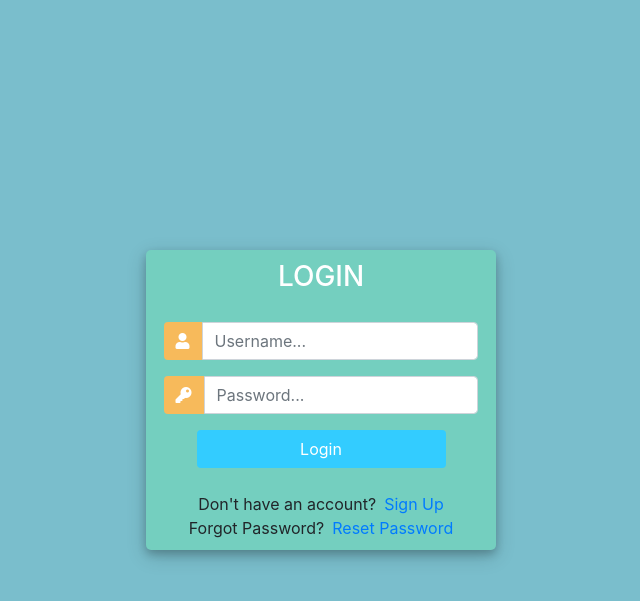
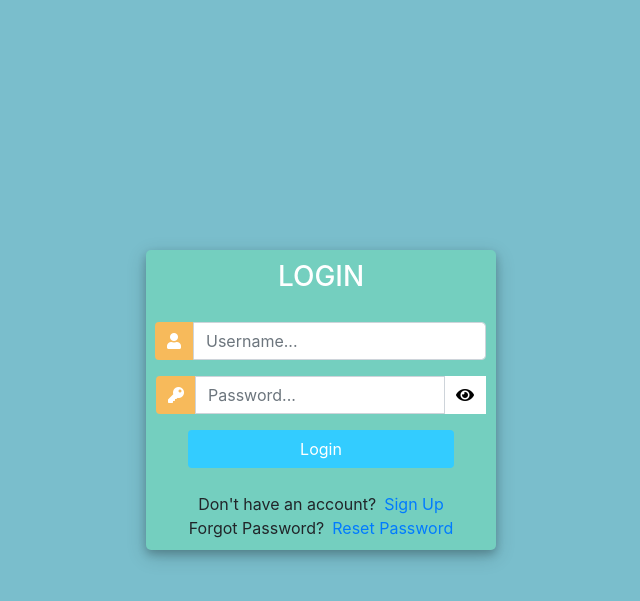
Before and after one commit to SMTAnsari/RV_App, a Django app: page /login/ in a window 1280 px wide. Shown: the top 601 px of the page, without its empty margins (319-959 px from the left). Run offline with Django 4.2, Linux system fonts and the light colour scheme; some libraries are stand-ins or nearby versions.

Commit message:
javascript for password icon
Signed-off-by: MaheshReddyQ <maheshreddyqq@gmail.com>

```diff
--- a/RV/templates/RV/login.html
+++ b/RV/templates/RV/login.html
@@ -81,6 +81,11 @@
         padding: 10px;
         margin-top: 10px;
       }
+      .input-group .toggle-password,
+.input-group .key-icon {
+  background-color: transparent;
+}
+
     </style>
   </head>
   <body>
@@ -108,18 +113,21 @@
                 />
               </div>
               <div class="input-group mb-2">
-                <div class="input-group-append">
-                  <span class="input-group-text"
-                    ><i class="fas fa-key"></i
-                  ></span>
+                <div class="input-group-prepend">
+                  <span class="input-group-text key-icon">
+                    <i class="fas fa-key"></i>
+                  </span>
                 </div>
-                <input
-                  type="password"
-                  name="password"
-                  placeholder="Password..."
-                  class="form-control"
-                />
+                <input type="password" name="password" id="passwordInput" placeholder="Password..." class="form-control" />
+                <div class="input-group-append" style="background: white !important; ">
+                  <span class="input-group-text" style="background: transparent !important;">
+                    <i class="fas fa-eye toggle-password" style="color: black;" onclick="togglePasswordVisibility()"></i>
+                  </span>
+                </div>
               </div>
+
+
+
 
               <div class="d-flex justify-content-center mt-3 login_container">
                 <input class="btn login_btn" type="submit" value="Login" />
@@ -148,5 +156,24 @@
         </div>
       </div>
     </div>
+    <script>
+
+  function togglePasswordVisibility() {
+    const passwordInput = document.getElementById('passwordInput');
+    const togglePasswordIcon = document.querySelector('.toggle-password');
+
+    if (passwordInput.type === 'password') {
+      passwordInput.type = 'text';
+      togglePasswordIcon.classList.remove('fa-eye');
+      togglePasswordIcon.classList.add('fa-eye-slash');
+    } else {
+      passwordInput.type = 'password';
+      togglePasswordIcon.classList.remove('fa-eye-slash');
+      togglePasswordIcon.classList.add('fa-eye');
+    }
+  }
+</script>
+
+
   </body>
 </html>
--- a/RV/templates/RV/main.html
+++ b/RV/templates/RV/main.html
@@ -12,7 +12,6 @@
     <script src="https://cdn.jsdelivr.net/npm/bootstrap@5.3.0/dist/js/bootstrap.bundle.min.js"></script>
   </head>
   <body>
-    {%include 'RV/navbar.html' %} {%block content%} {%endblock%} {%include
-    'RV/footer.html' %}
+    {%include 'RV/navbar.html' %} {%block content%} {%endblock%} {%include 'RV/footer.html' %}
   </body>
 </html>
```
Also changed, not shown: db.sqlite3.
